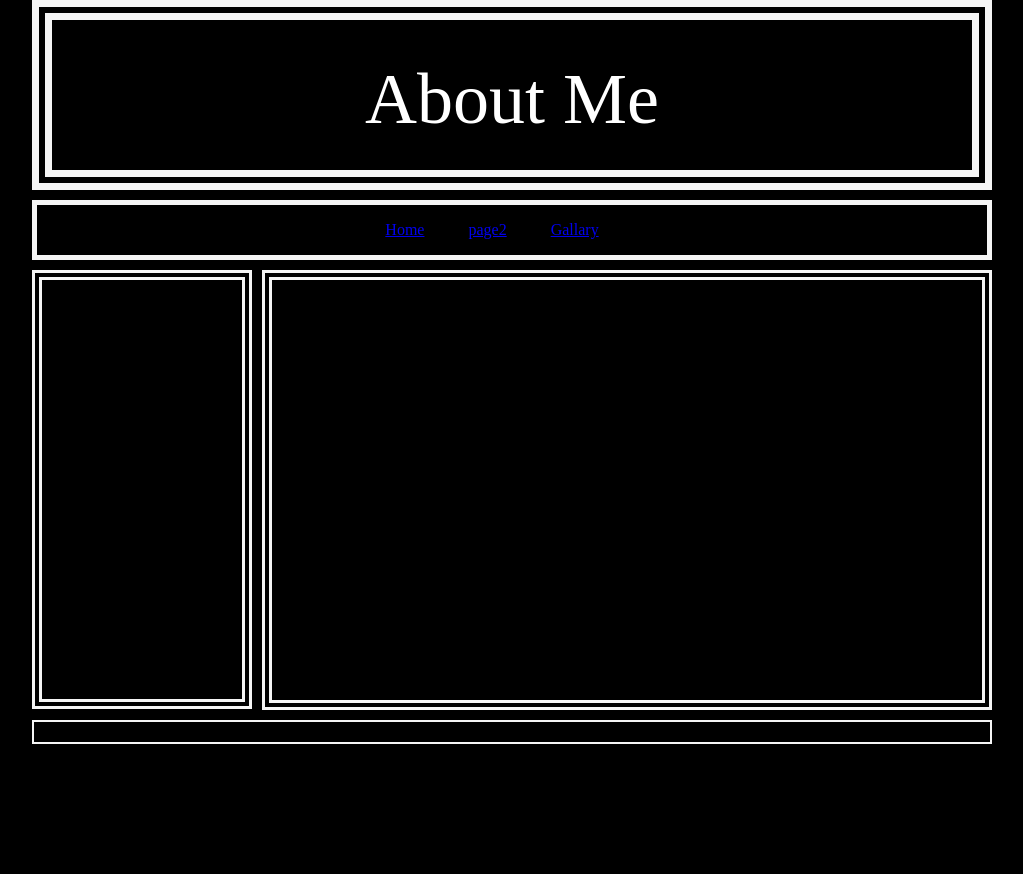
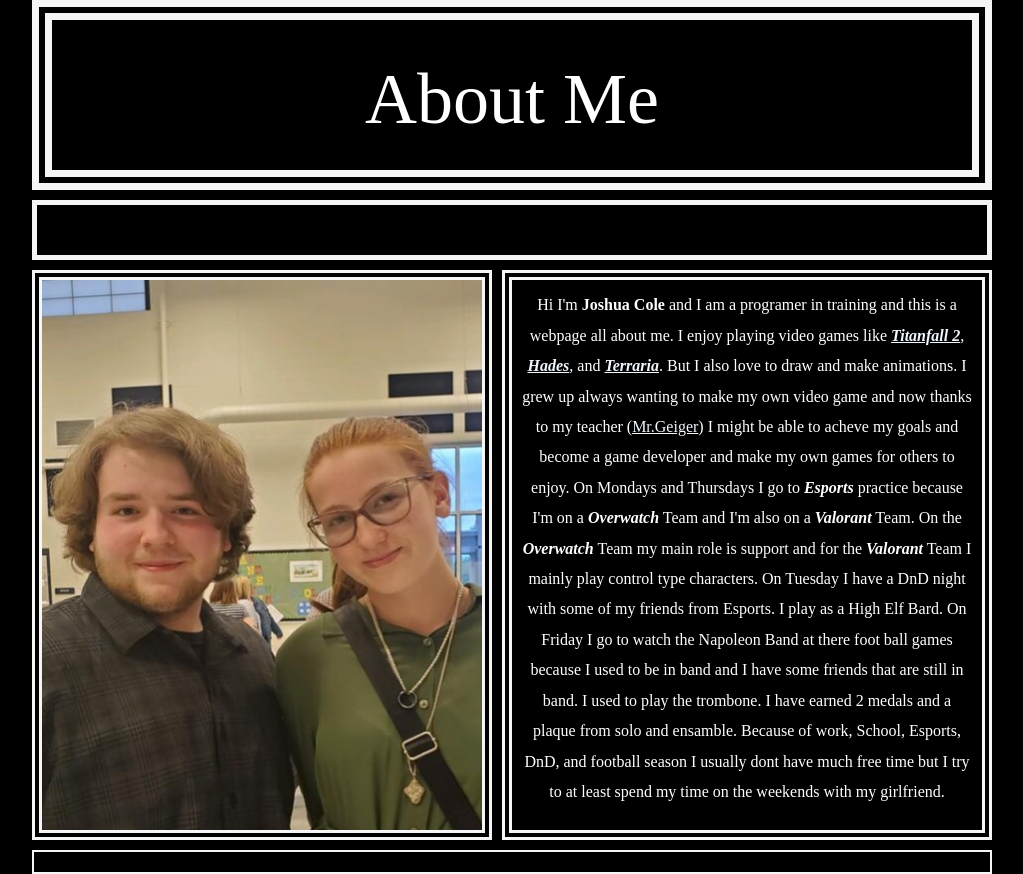
Before and after one commit to fccc-sd/two-column-web-site-JacReeper, a plain HTML site: page page2.html in a window 1280 px wide. Shown: the whole page, without its empty margins (128-1151 px from the left). Before the commit the page ends 800 px from the top, so only its background shows below. Drawn offline with Linux system fonts and the light colour scheme.

Commit message:
in progress, just have to add images

```diff
--- a/Style.css
+++ b/Style.css
@@ -58,8 +58,8 @@ padding-right: 40px;
 aside
 {
 
-    width: 200px;
-    height: 419px;
+    width: 440px;
+    height: 550px;
     margin: 0 10px 10px 0;
     float: left;
     background-color: black;
@@ -73,8 +73,8 @@ aside
 
 section
 {
-    width: 690px;
-    height: 400px;
+    width: 450px;
+    height: 530px;
     margin: 0 0 10px 0;
     padding: 10px;
     float: right;
@@ -89,8 +89,8 @@ section
 
 #section1
 {
-    width: 800px;
-    height: 400px;
+    width: 920px;
+    height: 500px;
     margin: 0 0 10px 0;
     padding: 10px;
     float: right;
@@ -115,3 +115,44 @@ footer
     border: solid,2px,whitesmoke;
     border-style:solid;
 }
+a:link{
+    color: aliceblue;
+}
+
+a:visited {
+    color: aqua;
+}
+
+a:hover {
+    color: lawngreen;
+}
+
+a:active {
+    color: rgb(255, 0, 0);
+}
+
+nav li
+{
+    display: inline;
+    padding-left: 30px;
+    line-height: 1em;
+    list-style-type: none;
+}
+nav a:link
+{
+    color: rgb(0, 0, 0);
+    text-decoration: none;
+}
+nav a:visited
+{
+    color: #fdfdfd;
+}
+nav a:hover
+{
+    color: rgb(251, 255, 0);
+    text-decoration: underline;
+}
+nav a:active
+{
+    color: rgb(0, 255, 200);
+}
--- a/page2.html
+++ b/page2.html
@@ -4,7 +4,7 @@
 <head>
     <meta charset="UTF-8">
 
-    <meta name="viewport" content="width=device-width, initial-scale=1.0">
+    <meta name="About me" content="width=device-width, initial-scale=1.0">
 
     <title>About me</title>
 
@@ -21,17 +21,25 @@
             <nav>
                 <ul>
                     <li><a href="page1.html">Home</a></li>
-                    <li><a href="page2.html">page2</a></li>
+                    <li><a href="page2.html">About Me</a></li>
                     <li><a href="page3.html">Gallary</a></li>
                 </ul>
             </nav>
 
             <aside>
-
+                <img src="images/me.jpg" alt="a picture of Joshua Cole and his girlfriend Shaylee" height="550" width="440">
             </aside>
 
             <section>
-
+                <p> Hi I'm <strong>Joshua Cole</strong> and I am a programer in training and this is a webpage all about me. I enjoy playing video games like <a href="https://en.wikipedia.org/wiki/Titanfall_2" title="titanfall 2 wiki"><em><strong>Titanfall 2</strong></em></a>,
+                    <a href="https://hades.fandom.com/wiki/Hades_(game)" title="Hades wiki"><em><strong>Hades</strong></em></a>, and <a href="https://terraria.org" title="terraria home page"><em><strong>Terraria</strong></em></a>.
+                    But I also love to draw and make animations. I grew up always wanting to make my own video game and now thanks to my teacher (<a href="https://mrgeiger.com" title="mrgeiger.com">Mr.Geiger</a>) I might be able to acheve my goals and become a game developer and make my own games for others to enjoy.
+                    <span id="videoGames">On Mondays and Thursdays I go to <em><strong>Esports</strong></em> practice because I'm on a <em><strong>Overwatch</strong></em> Team and I'm also on a <em><strong>Valorant</strong></em> Team. On the <em><strong>Overwatch</strong></em> Team
+                    my main role is support and for the <em><strong>Valorant</strong></em> Team I mainly play control type characters.</span>
+                    On Tuesday I have a DnD night with some of my friends from Esports. I play as a High Elf Bard.
+                    On Friday I go to watch the Napoleon Band at there foot ball games because I used to be in band and I have some friends that are still in band. I used to play the trombone. I have earned 2 medals and a plaque from solo and ensamble.
+                    Because of work, School, Esports, DnD, and football season I usually dont have much free time but I try to at least spend my time on the weekends with my girlfriend.
+                </p></span>
             </section>
 
             <footer>
```
Also changed, not shown: page1.html (+19 -4 lines), page3.html (+4 -12 lines), images/me.jpg (added).
